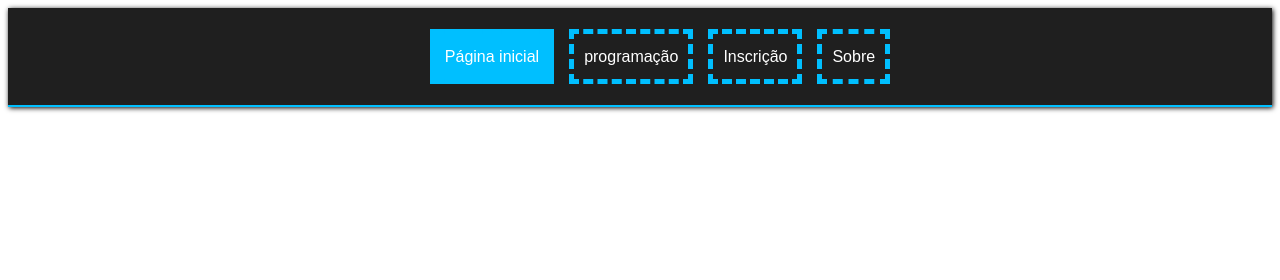
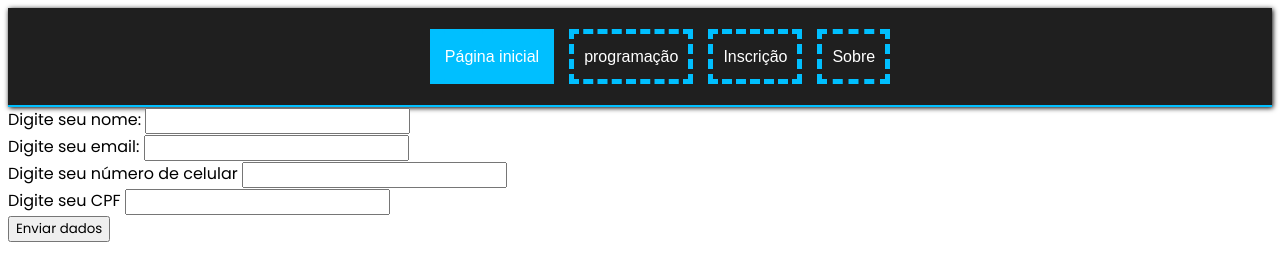
Before and after one commit to DVKevin/1TDSPV-cp2, a plain HTML site: page index.html in a window 1280 px wide. Drawn offline with Linux system fonts and the light colour scheme.

Commit message:
Criada o formulario

```diff
--- a/index.html
+++ b/index.html
@@ -17,6 +17,29 @@
             <li><a href="Sobre.html">Sobre</a></li>
         </ul>
     </nav>
+    <section class="form-container">
+        <form action="">
+            <div>
+                <label for="nome">Digite seu nome:</label>
+                <input type="text" id="nome" />
+            </div>
+
+            <div>
+                <label for="email">Digite seu email:</label>
+                <input type="email" id="email" />
+            </div>
+
+            <div>
+                <label for="celular">Digite seu número de celular</label>
+                <input type="number" id="celular" />
+            </div>
+            <div>
+                <label for="CPF">Digite seu CPF</label>
+                <input type="text" id="CPF" />
+            </div>
+            <button class="form-button">Enviar dados</button>
+        </form>
+    </section>
 </body>
 
 </html>
```
Also changed, not shown: css/inscricao.css (added).
